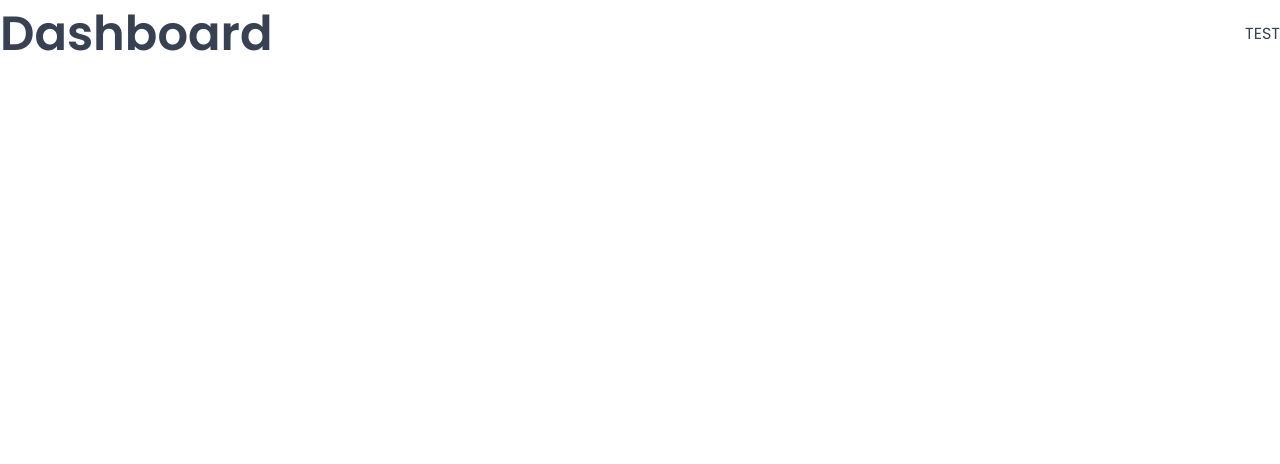
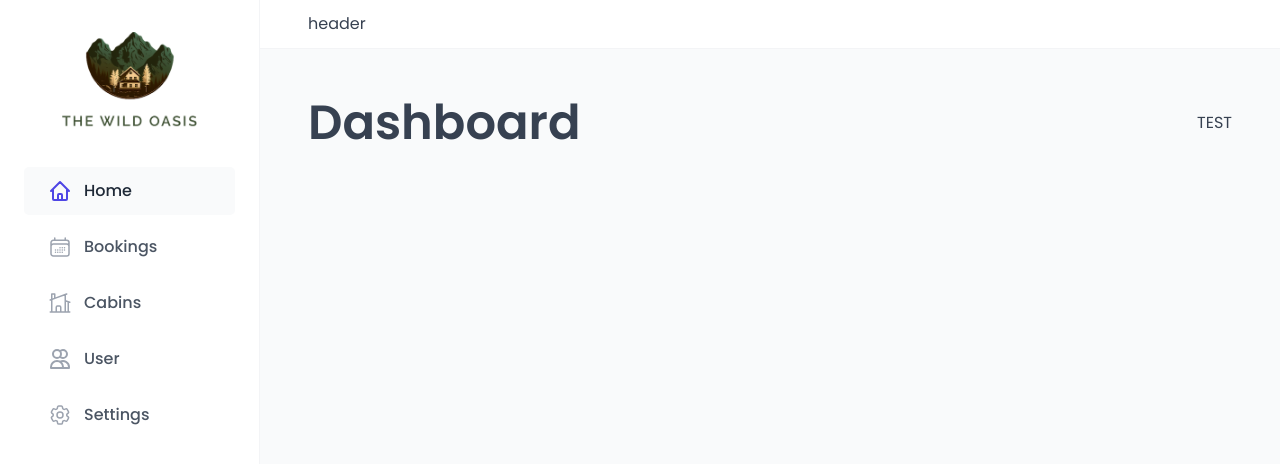
Before and after one commit to qinangao/the-wild-oasis, a React (Vite) app: page /dashboard in a window 1280 px wide. Shown: the top 464 px of the page. Built offline with nearby package versions, Linux system fonts and the light colour scheme; a web font is replaced by a local one.

Commit message:
implement layout structure with AppLayout, Header, Sidebar, and MainNav components

```diff
--- a/src/App.jsx
+++ b/src/App.jsx
@@ -9,6 +9,7 @@
 import Account from "./pages/Account";
 import Login from "./pages/Login";
 import PageNotFound from "./pages/PageNotFound";
+import AppLayout from "./ui/AppLayout";
 
 function App() {
   return (
@@ -16,12 +17,14 @@
       <GlobalStyle />
       <BrowserRouter>
         <Routes>
+          <Route element={<AppLayout />}>
             <Route index element={<Navigate replace to="dashboard" />} />
             <Route path="dashboard" element={<Dashboard />} />
             <Route path="bookings" element={<Bookings />} />
             <Route path="cabins" element={<Cabins />} />
             <Route path="users" element={<Users />} />
             <Route path="settings" element={<Settings />} />
+          </Route>
           <Route path="account" element={<Account />} />
           <Route path="login" element={<Login />} />
           <Route path="*" element={<PageNotFound />} />
--- /dev/null
+++ b/src/ui/AppLayout.jsx
@@ -0,0 +1,30 @@
+import { Outlet } from "react-router-dom";
+import styled from "styled-components";
+import Sidebar from "./Sidebar";
+import Header from "./Header";
+
+const StyledAppLayout = styled.div`
+  display: grid;
+  grid-template-columns: 26rem 1fr;
+  grid-template-rows: auto 1fr;
+  height: 100vh;
+`;
+
+const Main = styled.main`
+  background-color: var(--color-grey-50);
+  padding: 4rem 4.8rem 6.4rem;
+`;
+
+function AppLayout() {
+  return (
+    <StyledAppLayout>
+      <Header />
+      <Sidebar />
+      <Main>
+        <Outlet />
+      </Main>
+    </StyledAppLayout>
+  );
+}
+
+export default AppLayout;
--- /dev/null
+++ b/src/ui/Header.jsx
@@ -0,0 +1,13 @@
+import styled from "styled-components";
+
+const StyledHeader = styled.header`
+  background-color: var(--color-grey-0);
+  padding: 1.2rem 4.8rem;
+  border-bottom: 1px solid var(--color-grey-100);
+`;
+
+function Header() {
+  return <StyledHeader>header</StyledHeader>;
+}
+
+export default Header;
--- a/src/ui/MainNav.jsx
+++ b/src/ui/MainNav.jsx
@@ -1,4 +1,16 @@
 import styled from "styled-components";
+import { NavLink } from "react-router-dom";
+import {
+  HiOutlineCalendar,
+  HiOutlineHome,
+  HiOutlineUser,
+  HiOutlineUsers,
+} from "react-icons/hi";
+import {
+  HiOutlineCalendarDays,
+  HiOutlineCog6Tooth,
+  HiOutlineHomeModern,
+} from "react-icons/hi2";
 
 const NavList = styled.ul`
   display: flex;
@@ -6,7 +18,7 @@
   gap: 0.8rem;
 `;
 
-const Link = styled.a`
+const StyledNavLink = styled(NavLink)`
   &:link,
   &:visited {
     display: flex;
@@ -44,3 +56,44 @@
     color: var(--color-brand-600);
   }
 `;
+
+function MainNav() {
+  return (
+    <nav>
+      <NavList>
+        <li>
+          <StyledNavLink to="/dashboard">
+            <HiOutlineHome />
+            <span>Home</span>
+          </StyledNavLink>
+        </li>
+        <li>
+          <StyledNavLink to="/bookings">
+            <HiOutlineCalendarDays />
+            <span>Bookings</span>
+          </StyledNavLink>
+        </li>
+        <li>
+          <StyledNavLink to="/cabins">
+            <HiOutlineHomeModern />
+            <span>Cabins</span>
+          </StyledNavLink>
+        </li>
+        <li>
+          <StyledNavLink to="/users">
+            <HiOutlineUsers />
+            <span>User</span>
+          </StyledNavLink>
+        </li>
+        <li>
+          <StyledNavLink to="/settings">
+            <HiOutlineCog6Tooth />
+            <span>Settings</span>
+          </StyledNavLink>
+        </li>
+      </NavList>
+    </nav>
+  );
+}
+
+export default MainNav;
--- /dev/null
+++ b/src/ui/Sidebar.jsx
@@ -0,0 +1,24 @@
+import styled from "styled-components";
+import Logo from "./Logo";
+import MainNav from "./MainNav";
+
+const StyledSidebar = styled.aside`
+  background-color: var(--color-grey-0);
+  padding: 3.2rem 2.4rem;
+  border-right: 1px solid var(--color-grey-100);
+
+  grid-row: 1 / -1;
+  display: flex;
+  flex-direction: column;
+  gap: 3.2rem;
+`;
+function Sidebar() {
+  return (
+    <StyledSidebar>
+      <Logo />
+      <MainNav />
+    </StyledSidebar>
+  );
+}
+
+export default Sidebar;
```
Lines whose indentation alone changed are shown as unchanged.
